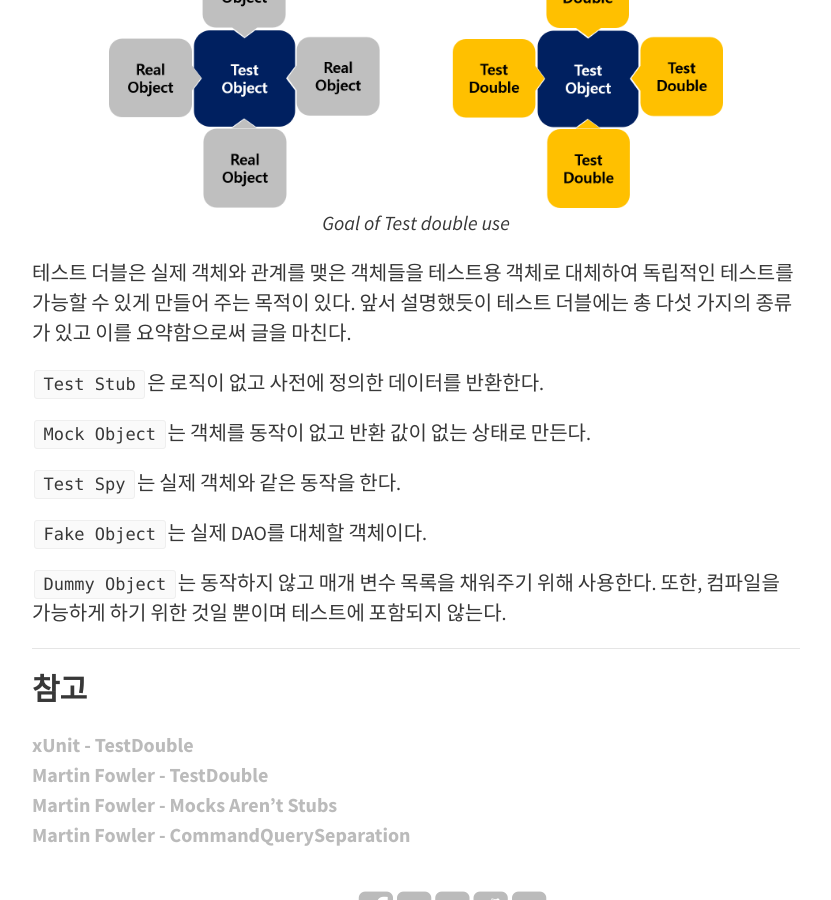
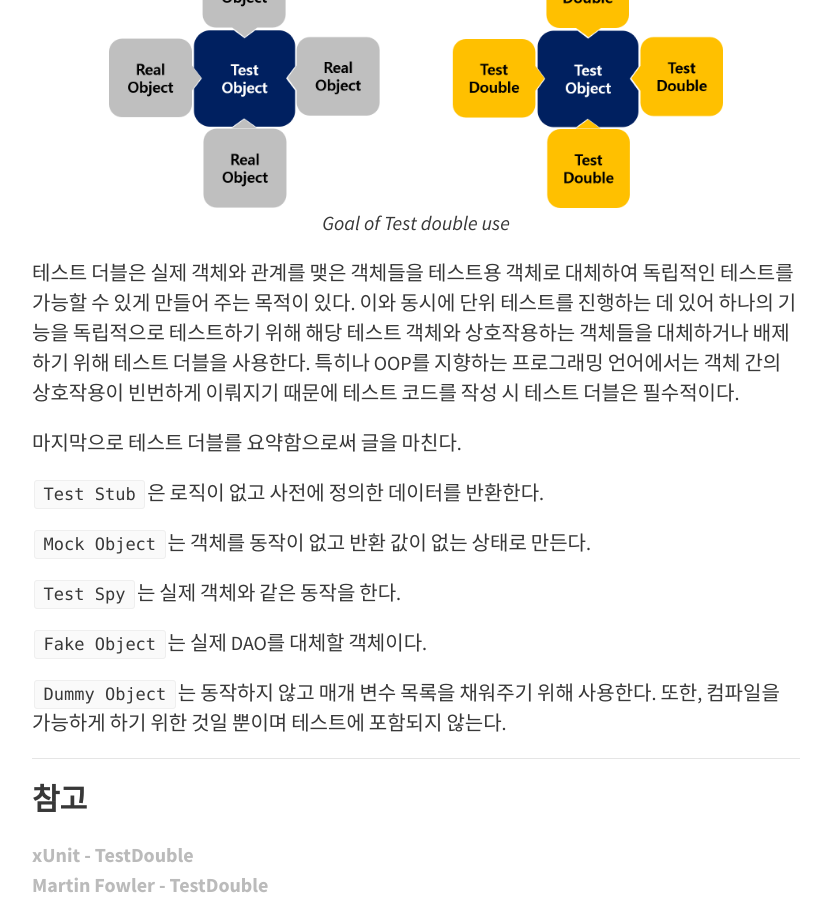
Before and after one commit to gmoon92/gmoon92.github.io, a Jekyll site: the page built from _posts/2018-10-13-test-double.md, in a window 1280 px wide and 900 px high, scrolled down 15615 px. Shown: the whole window, without its empty margins (224-1055 px from the left). Built offline with Jekyll 4.4.1, drawn with Linux system fonts in a browser that asks for light colours; comment, search, counter and statistics services are not loaded.

Commit message:
FINAL TDD TEST-DOUBLE

```diff
--- a/_posts/2018-10-13-test-double.md
+++ b/_posts/2018-10-13-test-double.md
@@ -412,7 +412,9 @@ public class MailServiceImpleTest {
 <img src="/md/img/test-double/test-double-relationship.png">
 <em>Goal of Test double use</em>
 
-테스트 더블은 실제 객체와 관계를 맺은 객체들을 테스트용 객체로 대체하여 독립적인 테스트를 가능할 수 있게 만들어 주는 목적이 있다. 앞서 설명했듯이 테스트 더블에는 총 다섯 가지의 종류가 있고 이를 요약함으로써 글을 마친다.
+테스트 더블은 실제 객체와 관계를 맺은 객체들을 테스트용 객체로 대체하여 독립적인 테스트를 가능할 수 있게 만들어 주는 목적이 있다. 이와 동시에 단위 테스트를 진행하는 데 있어 하나의 기능을 독립적으로 테스트하기 위해 해당 테스트 객체와 상호작용하는 객체들을 대체하거나 배제하기 위해 테스트 더블을 사용한다. 특히나 OOP를 지향하는 프로그래밍 언어에서는 객체 간의 상호작용이 빈번하게 이뤄지기 때문에 테스트 코드를 작성 시 테스트 더블은 필수적이다.
+
+ 마지막으로 테스트 더블를 요약함으로써 글을 마친다.
 
 `Test Stub`은 로직이 없고 사전에 정의한 데이터를 반환한다.
 
```
